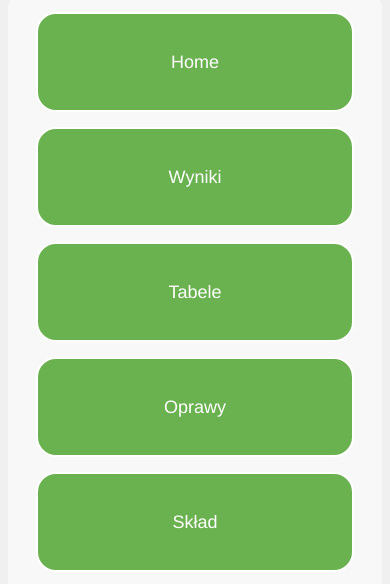
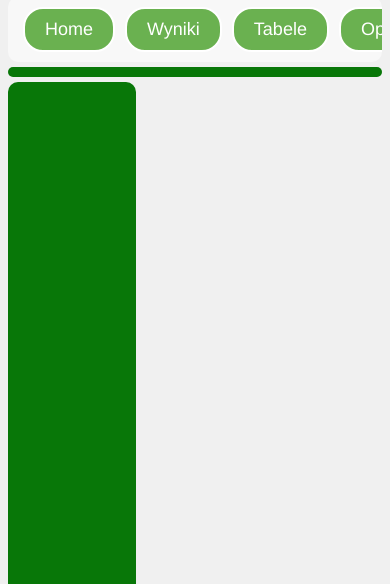
Before and after one commit to FSG-Pages/Lechista, a plain HTML site: page index.html in a window 390 px wide. Shown: the part 191-775 px from the top of the page. Drawn offline with Linux system fonts and the light colour scheme.

Commit message:
Add files via upload

```diff
--- a/style.css
+++ b/style.css
@@ -43,11 +43,12 @@ body {
 
 .menu {
     display: flex;
-    flex-wrap: wrap; /* Umożliwia zawijanie wierszy */
-    justify-content: center;
+    flex-wrap: nowrap; /* Przyciski nie będą zawijane */
+    justify-content: space-around; /* Równomierne rozmieszczenie przycisków */
     background-color: #f8f8f8; /* Tło menu */
     padding: 10px;
     border-radius: 10px; /* Zaokrąglone rogi menu */
+    overflow-x: auto; /* Dodano przewijanie w poziomie dla mniejszych ekranów */
 }
 
 .menu-btn {
@@ -60,12 +61,9 @@ body {
     font-weight: 200;
     font-size: 18px;
     padding: 10px 20px;
-    margin: 5px; /* Odstęp między przyciskami */
+    margin: 0 5px; /* Odstęp między przyciskami */
     transition: background-color 0.3s, transform 0.3s; /* Efekty animacji */
-    flex: 1 1 100px; /* Umożliwia skalowanie przycisków */
-    display: flex;
-    align-items: center;
-    justify-content: center;
+    white-space: nowrap; /* Zapobiega zawijaniu tekstu w przyciskach */
 }
 
 .menu-btn.active {
@@ -89,12 +87,10 @@ body {
 /* Media Queries */
 @media (max-width: 768px) {
     .menu {
-        flex-direction: column; /* Przełącza na kolumnę dla mniejszych ekranów */
-        align-items: center;
+        overflow-x: auto; /* Przewijanie poziome dla mniejszych ekranów */
     }
 
     .menu-btn {
-        width: 90%; /* Przycisk zajmuje większość szerokości ekranu */
-        margin-bottom: 10px; /* Odstęp między przyciskami w pionie */
+        flex: 0 0 auto; /* Utrzymuje przyciski w jednej linii */
     }
 }
```
